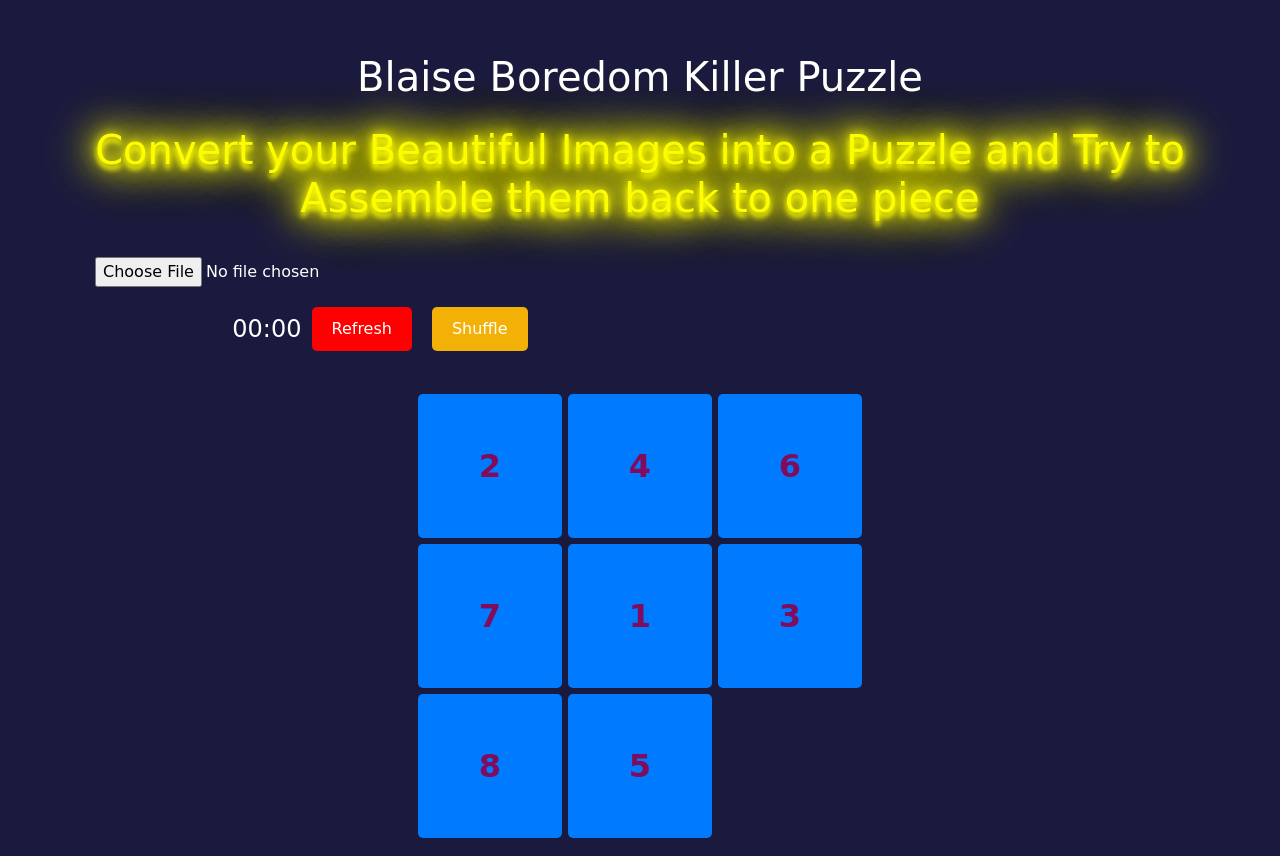
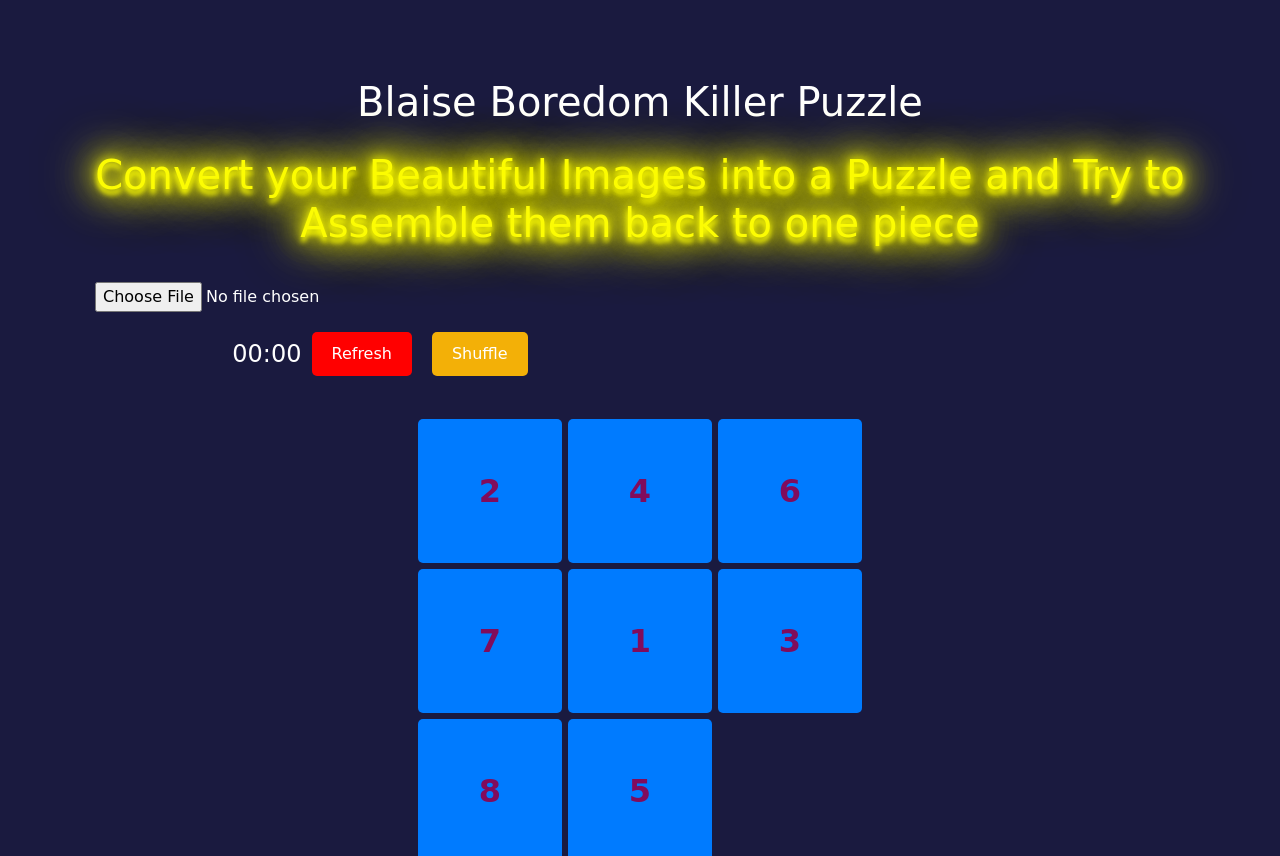
Before and after one commit to Mypalneeds/Boredomjsgamesblaise, a plain HTML site: page index.html in a window 1280 px wide. Shown: the part 139-995 px from the top of the page. Drawn offline with nearby package versions, Linux system fonts and the light colour scheme; a web font is replaced by a local one.

Commit message:
Add files via upload

```diff
--- a/styles.css
+++ b/styles.css
@@ -51,7 +51,7 @@ body {
 .game-title {
     font-size: 2.5em;
     margin-bottom: 20px;
-    margin-top: 950px;
+    margin-top: 1000px;
     color: #fff;
 }
 
```
